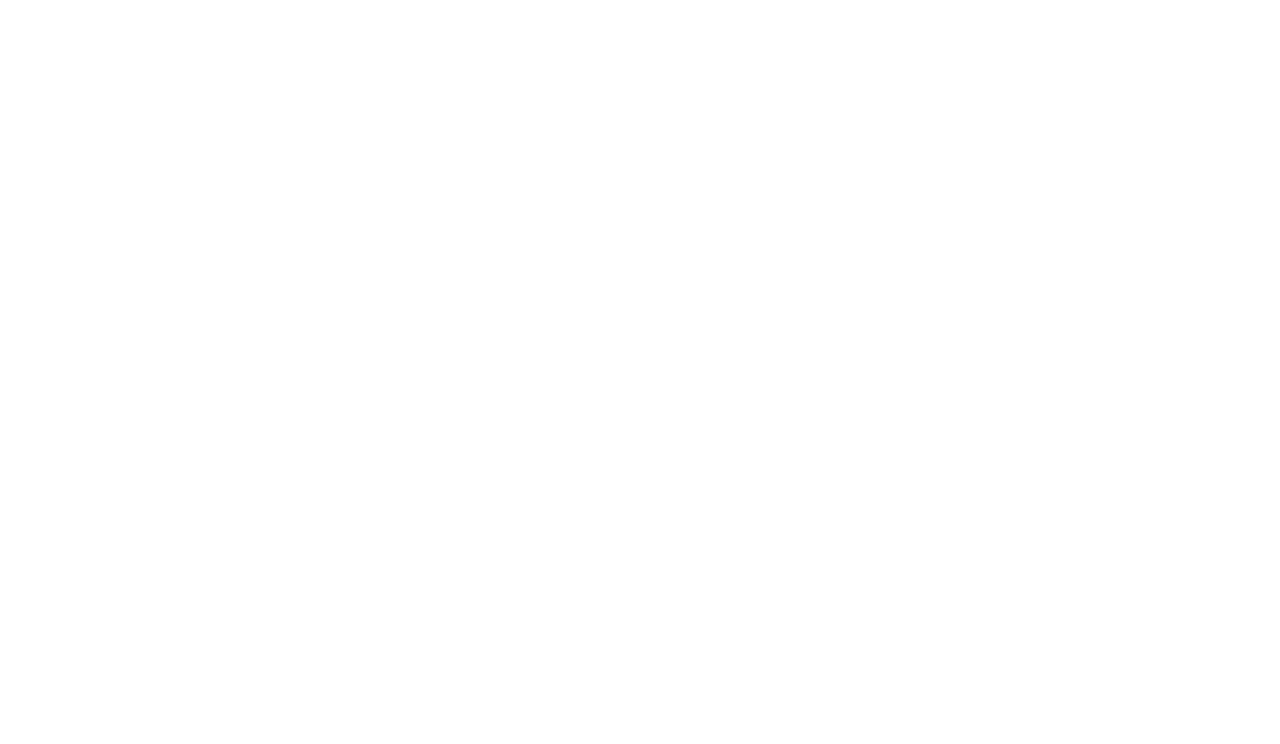
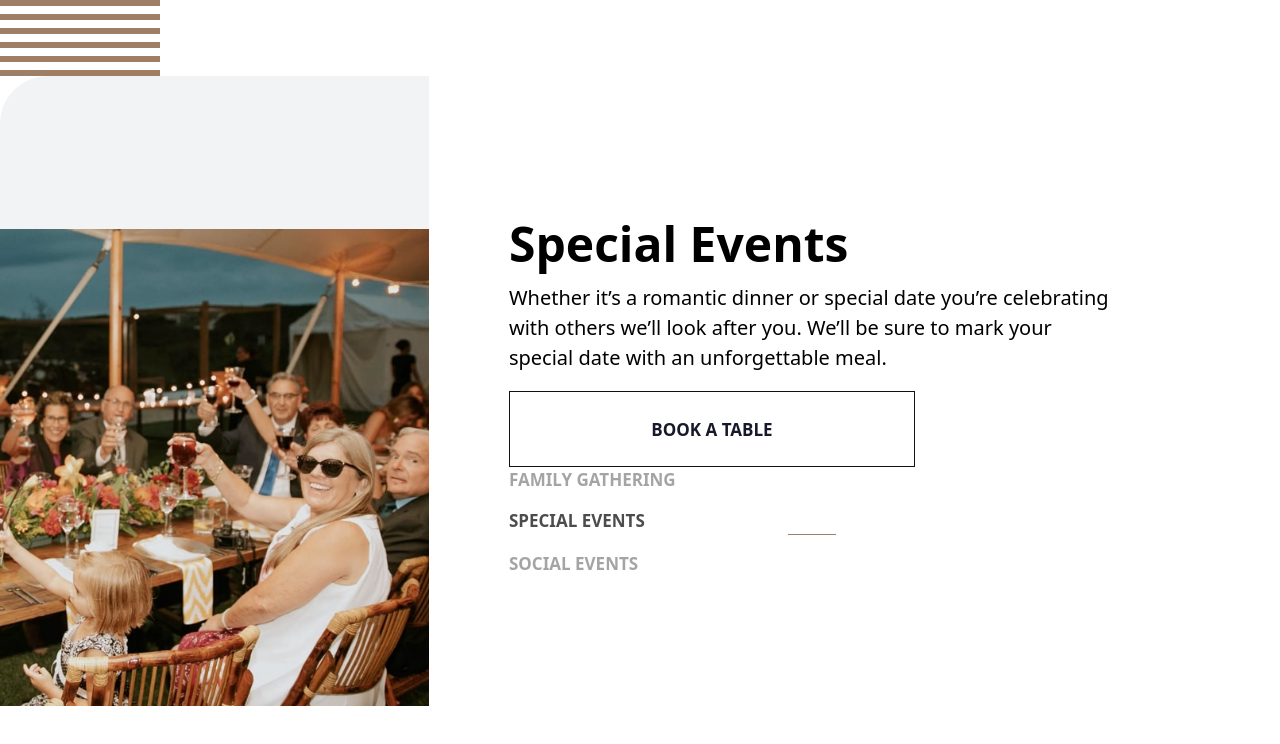
Before and after one commit to mate1225/dine_restaurant_website, a React (Vite) app: page /dine_restaurant_website/SpecialEvents in a window 1280 px wide. Before the commit this address had no page. Shown: the top 744 px of the page. Built offline with nearby package versions, Linux system fonts and the light colour scheme.

Commit message:
add:new page,UI update

```diff
--- a/src/App.tsx
+++ b/src/App.tsx
@@ -4,6 +4,8 @@
 //tsx
 import Home from "./assets/pages/Home";
 import Booking from "./assets/pages/Booking";
+import SocialEvents from "./assets/pages/SocialEvents";
+import SpecialEvents from "./assets/pages/SpecialEvents";
 
 function App() {
   return (
@@ -16,11 +18,19 @@
           <Link to={"/Booking"} className="rounded-lg bg-red-500 p-3">
             BOOK A TABLE
           </Link>
+          <Link to={"/SpecialEvents"} className="rounded-lg bg-red-500 p-3">
+            SpecialEvents
+          </Link>
+          <Link to={"/SocialEvents"} className="rounded-lg bg-red-500 p-3">
+            SocialEvents
+          </Link>
         </div> */}
 
         <Routes>
           <Route path="/" element={<Home />} />
           <Route path="/Booking" element={<Booking />} />
+          <Route path="/SpecialEvents" element={<SpecialEvents />} />
+          <Route path="/SocialEvents" element={<SocialEvents />} />
         </Routes>
       </BrowserRouter>
     </>
--- a/src/assets/components/Description.tsx
+++ b/src/assets/components/Description.tsx
@@ -5,7 +5,7 @@
 }) {
   const { title, text, style } = props;
   return (
-    <div className={`${style} mx-6 flex flex-col items-center text-center`}>
+    <div className={`${style} mx-6 flex flex-col items-center `}>
       <h2 className=" mb-[0.81rem]  text-[2rem] font-bold leading-[2.5rem]">
         {title}
       </h2>
--- /dev/null
+++ b/src/assets/components/EventButtons.tsx
@@ -0,0 +1,41 @@
+import EventsButton from "./main/EventsButton";
+
+export default function EventsButtons(props: {
+  FamilyLine: string;
+  SpecialLine: string;
+  SocialLine: string;
+  FamilyButtonStyle: string;
+  SpecialButtonStyle: string;
+  SocialButtonStyle: string;
+}) {
+  const {
+    FamilyLine,
+    SpecialLine,
+    SocialLine,
+    FamilyButtonStyle,
+    SpecialButtonStyle,
+    SocialButtonStyle,
+  } = props;
+  return (
+    <>
+      <EventsButton
+        text="FAMILY GATHERING"
+        style="mb-[1rem]"
+        LineVisibility={FamilyLine}
+        buttonStyle={FamilyButtonStyle}
+      />
+      <EventsButton
+        text="SPECIAL EVENTS"
+        style="mb-[1rem]"
+        LineVisibility={SpecialLine}
+        buttonStyle={SpecialButtonStyle}
+      />
+      <EventsButton
+        text="SOCIAL EVENTS"
+        style=""
+        LineVisibility={SocialLine}
+        buttonStyle={SocialButtonStyle}
+      />
+    </>
+  );
+}
--- /dev/null
+++ b/src/assets/components/EventsDescription.tsx
@@ -0,0 +1,15 @@
+export default function EventsDescription(props: {
+  title: string;
+  text: string;
+  style: string;
+}) {
+  const { title, text, style } = props;
+  return (
+    <div className={`${style} `}>
+      <h2 className=" mb-[1.19rem]  text-[3rem] font-bold leading-[2.5rem]">
+        {title}
+      </h2>
+      <p className=" text-[1.25rem]">{text}</p>
+    </div>
+  );
+}
--- a/src/assets/components/main/EventsButton.tsx
+++ b/src/assets/components/main/EventsButton.tsx
@@ -8,13 +8,15 @@
 }) {
   const { style, buttonStyle, text, LineVisibility } = props;
   return (
-    <div className={` ${style}`}>
-      <button
-        className={`text-[1.0625rem] font-semibold text-GrayText  ${buttonStyle}`}
-      >
-        {text}
-      </button>
-      <div className={LineVisibility}>
+    <div className={` ${style}   `}>
+      <div>
+        <button
+          className={`text-[1.0625rem] font-semibold text-GrayText  ${buttonStyle}`}
+        >
+          {text}
+        </button>
+      </div>
+      <div className={`${LineVisibility} `}>
         <Line />
       </div>
     </div>
--- a/src/assets/components/main/FamilyGathering.tsx
+++ b/src/assets/components/main/FamilyGathering.tsx
@@ -1,8 +1,8 @@
-import EventsButton from "./EventsButton";
 //images
 import family_gathering_mobile from "../../images/homepage/family-gathering-mobile.jpg";
 import Description from "../Description";
 import BookingButton_Black from "../BookingButton_Black";
+import EventsButtons from "../EventButtons";
 
 export default function FamilyGathering() {
   return (
@@ -13,23 +13,13 @@
       </div>
 
       <div className=" flex flex-col items-center ">
-        <EventsButton
-          text="FAMILY GATHERING"
-          style="mb-[1rem]"
-          LineVisibility=""
-          buttonStyle=""
-        />
-        <EventsButton
-          text="SPECIAL EVENTS"
-          style="mb-[1rem]"
-          LineVisibility="hidden"
-          buttonStyle="opacity-[0.5]"
-        />
-        <EventsButton
-          text="SOCIAL EVENTS"
-          style=""
-          LineVisibility="hidden"
-          buttonStyle="opacity-[0.5]"
+        <EventsButtons
+          FamilyLine=""
+          SpecialLine="hidden"
+          SocialLine="hidden"
+          FamilyButtonStyle=""
+          SpecialButtonStyle="opacity-[0.5]"
+          SocialButtonStyle="opacity-[0.5]"
         />
       </div>
       <Description
--- a/src/assets/pages/Home.tsx
+++ b/src/assets/pages/Home.tsx
@@ -1,5 +1,3 @@
-//images
-
 import FooterComponent from "../components/footer/FooterComponent";
 import HeaderComponent from "../components/header/HeaderComponent";
 import MainComponent from "../components/main/MainComponent";
--- /dev/null
+++ b/src/assets/pages/SocialEvents.tsx
@@ -0,0 +1,5 @@
+//desktop layout
+
+export default function SocialEvents() {
+  return <section></section>;
+}
--- /dev/null
+++ b/src/assets/pages/SpecialEvents.tsx
@@ -0,0 +1,41 @@
+//desktop layout
+//components
+import BookingButton_Black from "../components/BookingButton_Black";
+import EventsDescription from "../components/EventsDescription";
+import EventsButtons from "../components/EventButtons";
+//images
+import specialEvent from "../images/homepage/special-events-desktop.jpg";
+import lines from "../images/patterns/pattern-lines.svg";
+import patternCurve from "../images/patterns/pattern-curve-top-left.svg";
+
+export default function SpecialEvents() {
+  return (
+    <section className=" flex ">
+      <div>
+        <div>
+          <img src={lines} alt="" />
+          <img src={patternCurve} alt="" />
+        </div>
+        <img src={specialEvent} />
+      </div>
+      <div className=" flex h-screen items-center justify-center">
+        <div className=" ml-[5rem] mr-[10.31rem]  ">
+          <EventsDescription
+            title="Special Events"
+            text="Whether it’s a romantic dinner or special date you’re celebrating with others we’ll look after you. We’ll be sure to mark your special date with an unforgettable meal."
+            style="mb-[1.18rem]"
+          />
+          <BookingButton_Black divStyle="mr-[12.5rem]" />
+          <EventsButtons
+            FamilyLine="hidden"
+            SpecialLine=""
+            SocialLine="hidden"
+            FamilyButtonStyle="opacity-[0.5]"
+            SpecialButtonStyle=""
+            SocialButtonStyle="opacity-[0.5]"
+          />
+        </div>
+      </div>
+    </section>
+  );
+}
```
